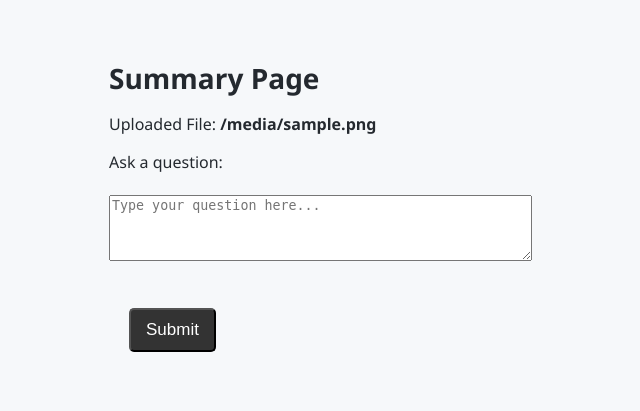
After one commit to HaneethAlla/project1, a Flask app: template templates/summary.html in a window 1280 px wide. The commit adds this page. Shown: the top 411 px of the page, without its empty margins (191-831 px from the left). Run offline with Flask 3, Linux system fonts and the light colour scheme; the template is opened without the code that fills it: most values are stand-ins (such as "Sample title", 1, 10 or a date in 2020).

Commit message:
half way

```diff
--- /dev/null
+++ b/app.py
@@ -0,0 +1,36 @@
+from flask import Flask, render_template, request, redirect, url_for
+import os
+
+app = Flask(__name__)
+app.config['UPLOAD_FOLDER'] = 'uploads'
+
+# Make sure upload folder exists
+if not os.path.exists(app.config['UPLOAD_FOLDER']):
+    os.makedirs(app.config['UPLOAD_FOLDER'])
+
+@app.route('/')
+def index():
+    return render_template('project.html')
+
+@app.route('/upload', methods=['POST'])
+def upload_file():
+    if 'file' not in request.files:
+        return "No file part"
+
+    file = request.files['file']
+    if file.filename == '':
+        return "No selected file"
+
+    # Save file
+    filepath = os.path.join(app.config['UPLOAD_FOLDER'], file.filename)
+    file.save(filepath)
+
+    return redirect(url_for('summary', filename=file.filename))
+
+@app.route('/summary')
+def summary():
+    filename = request.args.get('filename')
+    return render_template('summary.html', filename=filename)
+
+if __name__ == '__main__':
+    app.run(debug=True)
--- /dev/null
+++ b/templates/summary.html
@@ -0,0 +1,20 @@
+<!DOCTYPE html>
+<html lang="en">
+<head>
+  <meta charset="UTF-8">
+  <title>Summary Page</title>
+  <link rel="stylesheet" href="{{ url_for('static', filename='project.css') }}">
+</head>
+<body>
+  <div class="main-content">
+    <h1>Summary Page</h1>
+    <p>Uploaded File: <strong>{{ filename }}</strong></p>
+
+    <form>
+      <label for="question">Ask a question:</label><br><br>
+      <textarea id="question" name="question" rows="4" cols="50" placeholder="Type your question here..."></textarea><br><br>
+      <button type="submit" class="open-btn">Submit</button>
+    </form>
+  </div>
+</body>
+</html>
```
Also changed, not shown: templates/project.html (renamed from project.html, +8 -4 lines), static/project.css (renamed from project.css), 1 other file.
